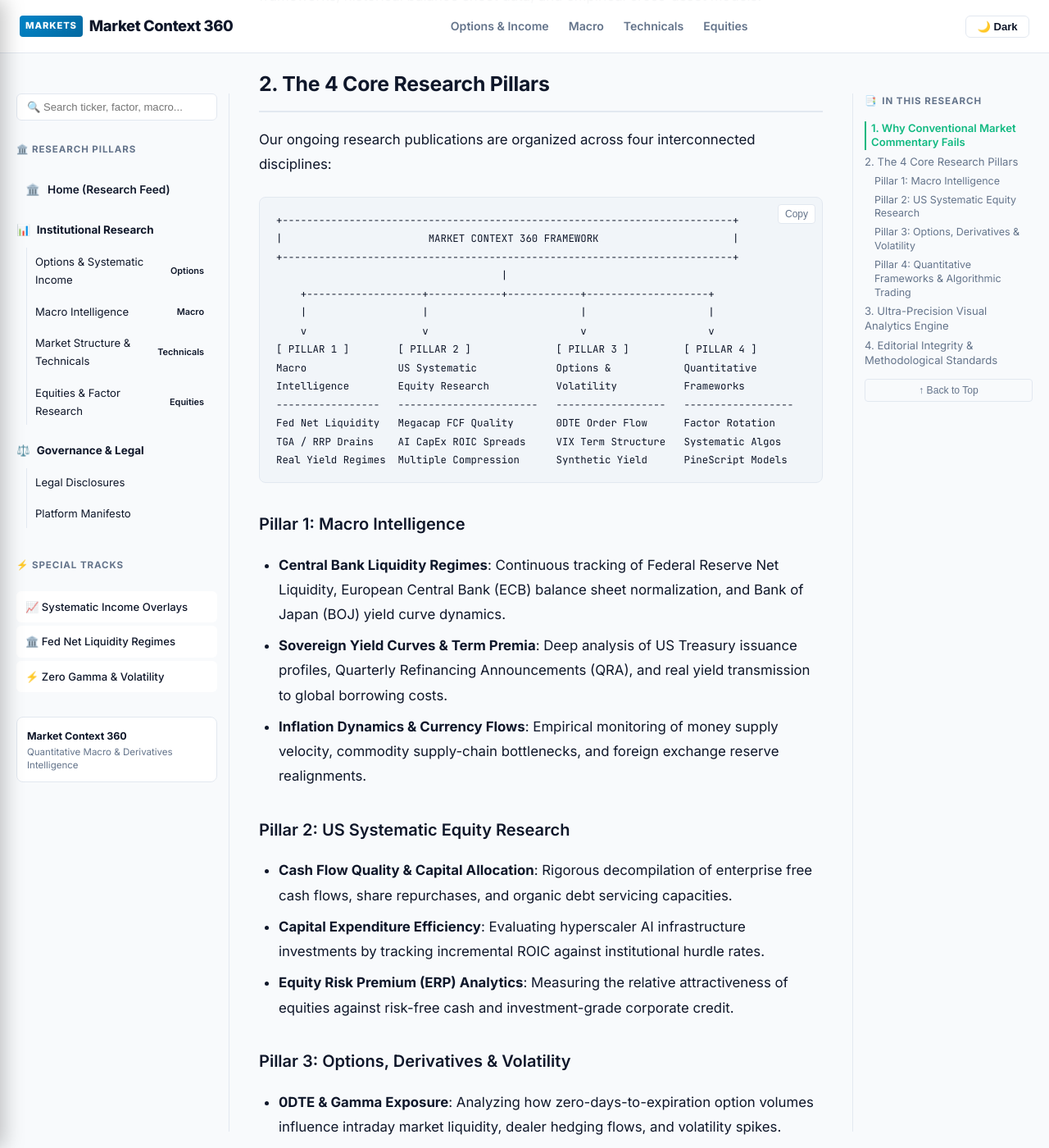
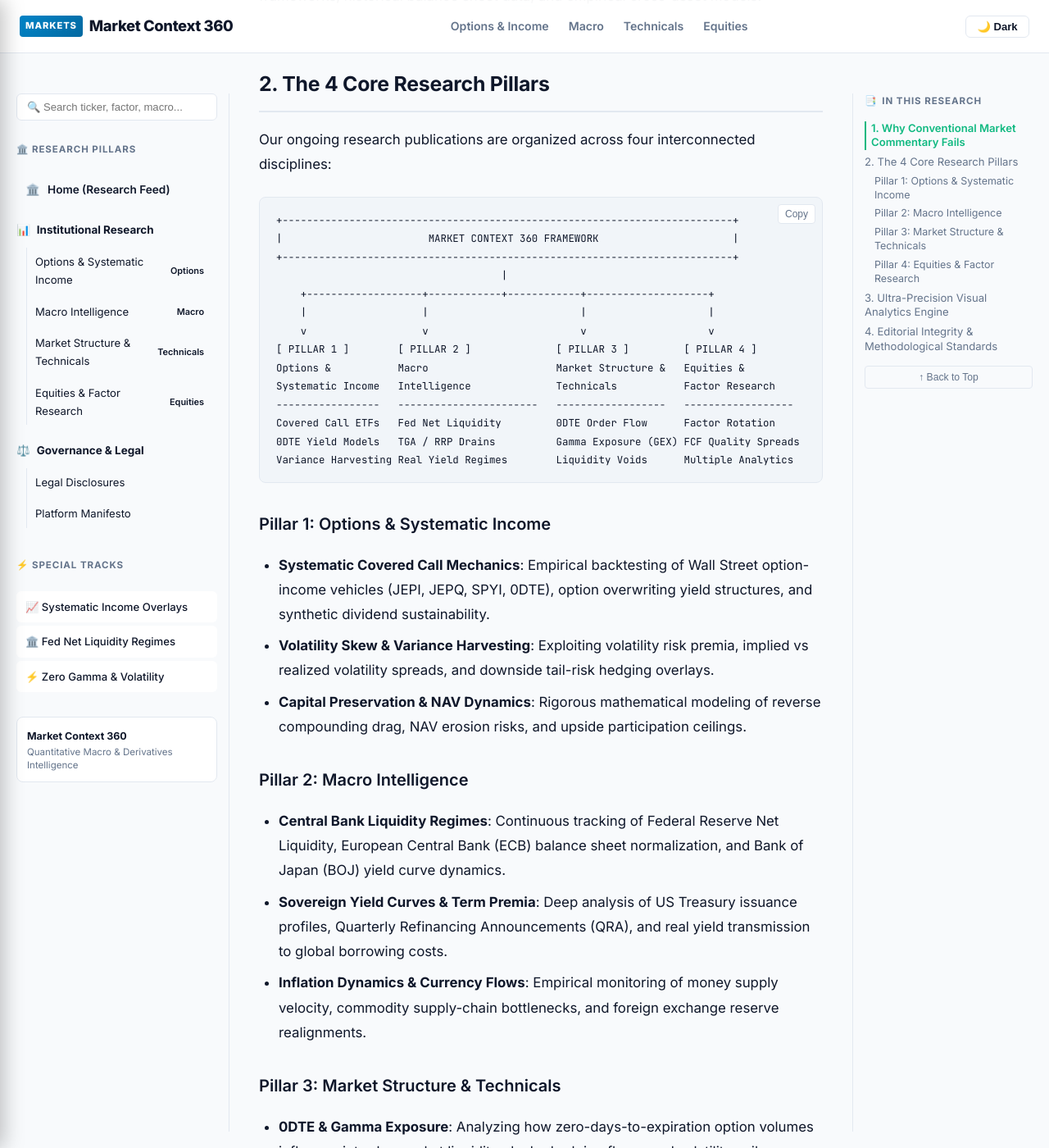
Before and after one commit to ideaspot360/markets, a Jekyll site: the page built from _posts/2026-11-16-welcome-to-market-context-360-manifesto.md, in a window 1280 px wide and 1400 px high, scrolled down 1885 px. Shown: the whole window at 82% size. Built offline with Jekyll 4.4.1, drawn with Linux system fonts in a browser that asks for light colours; some of the changed text lies outside the part shown.

Commit message:
fix(navigation): align breadcrumbs, manifesto, and about page with Options & Systematic Income first

````diff
--- a/_includes/breadcrumbs.html
+++ b/_includes/breadcrumbs.html
@@ -4,15 +4,15 @@
     {% if page.category %}
       <li class="breadcrumb-separator">/</li>
       <li class="breadcrumb-item">
-        {% assign cat_slug = "macro" %}
+        {% assign cat_slug = "options-income" %}
+        {% if page.category == "Options & Systematic Income" %}
+          {% assign cat_slug = "options-income" %}
+        {% endif %}
         {% if page.category == "Macro Intelligence" %}
           {% assign cat_slug = "macro" %}
         {% endif %}
         {% if page.category == "Market Structure & Technicals" %}
           {% assign cat_slug = "technicals" %}
-        {% endif %}
-        {% if page.category == "Options & Systematic Income" %}
-          {% assign cat_slug = "options-income" %}
         {% endif %}
         {% if page.category == "Equities & Factor Research" %}
           {% assign cat_slug = "equities" %}
--- a/_posts/2026-11-16-welcome-to-market-context-360-manifesto.md
+++ b/_posts/2026-11-16-welcome-to-market-context-360-manifesto.md
@@ -43,33 +43,33 @@ Our ongoing research publications are organized across four interconnected disci
     |                   |                         |                    |
     v                   v                         v                    v
 [ PILLAR 1 ]        [ PILLAR 2 ]              [ PILLAR 3 ]         [ PILLAR 4 ]
-Macro               US Systematic             Options &            Quantitative
-Intelligence        Equity Research           Volatility           Frameworks
+Options &           Macro                     Market Structure &   Equities &
+Systematic Income   Intelligence              Technicals           Factor Research
 -----------------   -----------------------   ------------------   ------------------
-Fed Net Liquidity   Megacap FCF Quality       0DTE Order Flow      Factor Rotation
-TGA / RRP Drains    AI CapEx ROIC Spreads     VIX Term Structure   Systematic Algos
-Real Yield Regimes  Multiple Compression      Synthetic Yield      PineScript Models
+Covered Call ETFs   Fed Net Liquidity         0DTE Order Flow      Factor Rotation
+0DTE Yield Models   TGA / RRP Drains          Gamma Exposure (GEX) FCF Quality Spreads
+Variance Harvesting Real Yield Regimes        Liquidity Voids      Multiple Analytics
 ```
 
-### Pillar 1: Macro Intelligence
+### Pillar 1: Options & Systematic Income
+* **Systematic Covered Call Mechanics**: Empirical backtesting of Wall Street option-income vehicles (JEPI, JEPQ, SPYI, 0DTE), option overwriting yield structures, and synthetic dividend sustainability.
+* **Volatility Skew & Variance Harvesting**: Exploiting volatility risk premia, implied vs realized volatility spreads, and downside tail-risk hedging overlays.
+* **Capital Preservation & NAV Dynamics**: Rigorous mathematical modeling of reverse compounding drag, NAV erosion risks, and upside participation ceilings.
+
+### Pillar 2: Macro Intelligence
 * **Central Bank Liquidity Regimes**: Continuous tracking of Federal Reserve Net Liquidity, European Central Bank (ECB) balance sheet normalization, and Bank of Japan (BOJ) yield curve dynamics.
 * **Sovereign Yield Curves & Term Premia**: Deep analysis of US Treasury issuance profiles, Quarterly Refinancing Announcements (QRA), and real yield transmission to global borrowing costs.
 * **Inflation Dynamics & Currency Flows**: Empirical monitoring of money supply velocity, commodity supply-chain bottlenecks, and foreign exchange reserve realignments.
 
-### Pillar 2: US Systematic Equity Research
+### Pillar 3: Market Structure & Technicals
+* **0DTE & Gamma Exposure**: Analyzing how zero-days-to-expiration option volumes influence intraday market liquidity, dealer hedging flows, and volatility spikes.
+* **Price Action & Microstructure**: Evaluating order flow imbalances, Cumulative Volume Delta (CVD), volume-weighted execution dynamics, and auction market theory.
+* **Cross-Asset Volatility Surfaces**: Decoupling implied volatility surfaces across the VIX curve and dealer positioning to anticipate regime transitions.
+
+### Pillar 4: Equities & Factor Research
 * **Cash Flow Quality & Capital Allocation**: Rigorous decompilation of enterprise free cash flows, share repurchases, and organic debt servicing capacities.
 * **Capital Expenditure Efficiency**: Evaluating hyperscaler AI infrastructure investments by tracking incremental ROIC against institutional hurdle rates.
-* **Equity Risk Premium (ERP) Analytics**: Measuring the relative attractiveness of equities against risk-free cash and investment-grade corporate credit.
-
-### Pillar 3: Options, Derivatives & Volatility
-* **0DTE & Gamma Exposure**: Analyzing how zero-days-to-expiration option volumes influence intraday market liquidity, dealer hedging flows, and volatility spikes.
-* **Synthetic Income & Yield Strategies**: Empirical backtesting of covered call overlays, option-income structures, and risk-managed cash-flow generation models.
-* **Volatility Term Structure**: Decoupling implied volatility surfaces across the VIX curve to anticipate regime transitions and tail-risk events.
-
-### Pillar 4: Quantitative Frameworks & Algorithmic Trading
-* **Price Action & Microstructure**: Evaluating order flow imbalances, moving average pullback probabilities, and volume-weighted execution dynamics.
-* **Systematic Factor Modeling**: Multi-factor momentum, value, and quality rotational frameworks codified for algorithmic deployment.
-* **Open-Source Strategy Verification**: Providing verifiable logic, reproducible backtest data, and algorithmic scripts for quantitative traders.
+* **Quantitative Factor Models**: Cross-sectional momentum, balance sheet forensics, and single-stock fundamental valuations.
 
 ---
 
--- a/about.md
+++ b/about.md
@@ -21,16 +21,16 @@ permalink: /about/
     <h2>2. Core Analytical Pillars</h2>
     <ul>
       <li>
-        <strong>Central Bank Balance Sheet Mechanics</strong>: Empirical monitoring of Federal Reserve Net Liquidity (Total Assets &minus; TGA &minus; Reverse Repo Facility), ECB balance sheet contraction, and Bank of Japan yield curve adjustments.
+        <strong>Options &amp; Systematic Income Mechanics</strong>: Empirical backtesting of covered call overlays (JEPI, JEPQ, SPYI), variance risk premia harvesting, volatility skew exploitation, and structured derivative income strategies.
       </li>
       <li>
-        <strong>Equity Risk Premium (ERP) Regimes</strong>: Quantitative tracking of spread differentials between S&amp;P 500 earnings yields and 10-year US Treasury real yields (TIPS).
+        <strong>Central Bank Balance Sheet Mechanics</strong>: Empirical monitoring of Federal Reserve Net Liquidity (Total Assets &minus; TGA &minus; Reverse Repo Facility), sovereign yield curve shifts, and macroeconomic regime changes.
       </li>
       <li>
-        <strong>Sector Capital Expenditure &amp; Free Cash Flow Quality</strong>: Bottom-up fundamental validation of Big Tech hyperscalers (AI CapEx efficiency, unit economics, ROIC vs WACC spreads).
+        <strong>Market Structure &amp; Technical Order Flow</strong>: Options dealer gamma exposure (GEX/DEX), Cumulative Volume Delta (CVD), auction theory, and liquidity void analysis.
       </li>
       <li>
-        <strong>Cross-Asset Volatility &amp; Liquidity Stresses</strong>: VIX term structure, SOFR-Treasury spreads, MOVE index, and high-yield credit default swaps (CDS).
+        <strong>Equities &amp; Factor Research Quality</strong>: Quantitative factor models, Big Tech AI CapEx productivity, and structural Free Cash Flow (FCF) yield spreads.
       </li>
     </ul>
 
````
